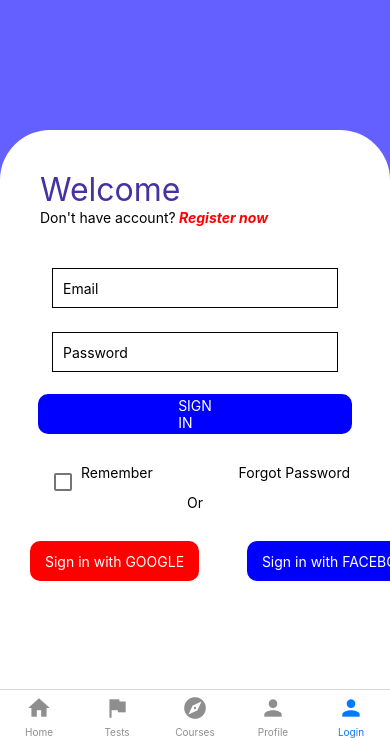
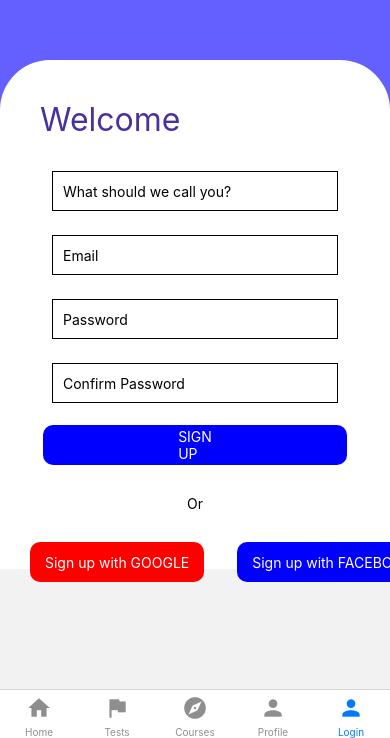
Before and after one commit to mpdn99/english-learning-app, a React Native app: screen /Login in a window 390 px wide. Shown: the part 106-844 px from the top of the page. Built offline with nearby package versions, Linux system fonts and the light colour scheme.

Commit message:
fix sign up screen

```diff
--- a/src/navigations/BottomTabNavigator.js
+++ b/src/navigations/BottomTabNavigator.js
@@ -75,7 +75,7 @@ const BottomTabNavigator = () => {
             />
             <Tab.Screen
             name="Login"
-            component={LoginScreen}
+            component={SignInScreen}
             options={{
                 tabBarVisible: 'false',
                 tabBarLabel: 'Login',
--- a/src/screens/LoginScreen.js
+++ b/src/screens/LoginScreen.js
@@ -38,12 +38,14 @@ const LoginScreen = () => {
                     />
                     <View style={styles.rememberPass}>
                         <View style={{flex: 1, marginLeft: 5, flexDirection: 'row'}}>
+                            <View style={{marginTop: -8}}>
                                 <Checkbox.Android status={isSelected ? 'checked' : 'unchecked'}
                                             onPress={() => {
                                             setSelection(!isSelected);
                                             }}
                                             color={'#FF8181'}
                                 />
+                            </View>
                             <Text style={{}}>Remember</Text>
                         </View>
                         <Text>Forgot Password</Text>
--- a/src/screens/SignInScreen.js
+++ b/src/screens/SignInScreen.js
@@ -39,23 +39,24 @@ const SignInScreen = () => {
                         placeholder="Confirm Password"
                     />
                     <FlatButton
-                        text='SIGN UP'
+                        title='SIGN UP'
                         color='blue'
-                        onPress={() => Alert.alert('SIGN')}
+                        pressed='succesful'
+                        long={135}
                     />
                 </View>
                 <Text style={{alignSelf: 'center', marginTop: 20}}>Or</Text>
                 <View style={styles.button}>
                     <FlatButton
-                        text='Sign up with GOOGLE'
+                        title='Sign up with GOOGLE'
                         color='red'
-                        onPress={() => Alert.alert('GG sign up')}
+                        pressed='GG sign up'
                     />
                     <View style={{width: Dimensions.get('window').width*1/30}}></View>
                     <FlatButton
-                    text='Sign up with FACEBOOK'
-                    color='blue'
-                    onPress={() => Alert.alert('FB sign up')}
+                        title='Sign up with FACEBOOK'
+                        color='blue'
+                        pressed='FB sign up'
                     />
                 </View>
             </View>
```
Lines whose indentation alone changed are shown as unchanged.
